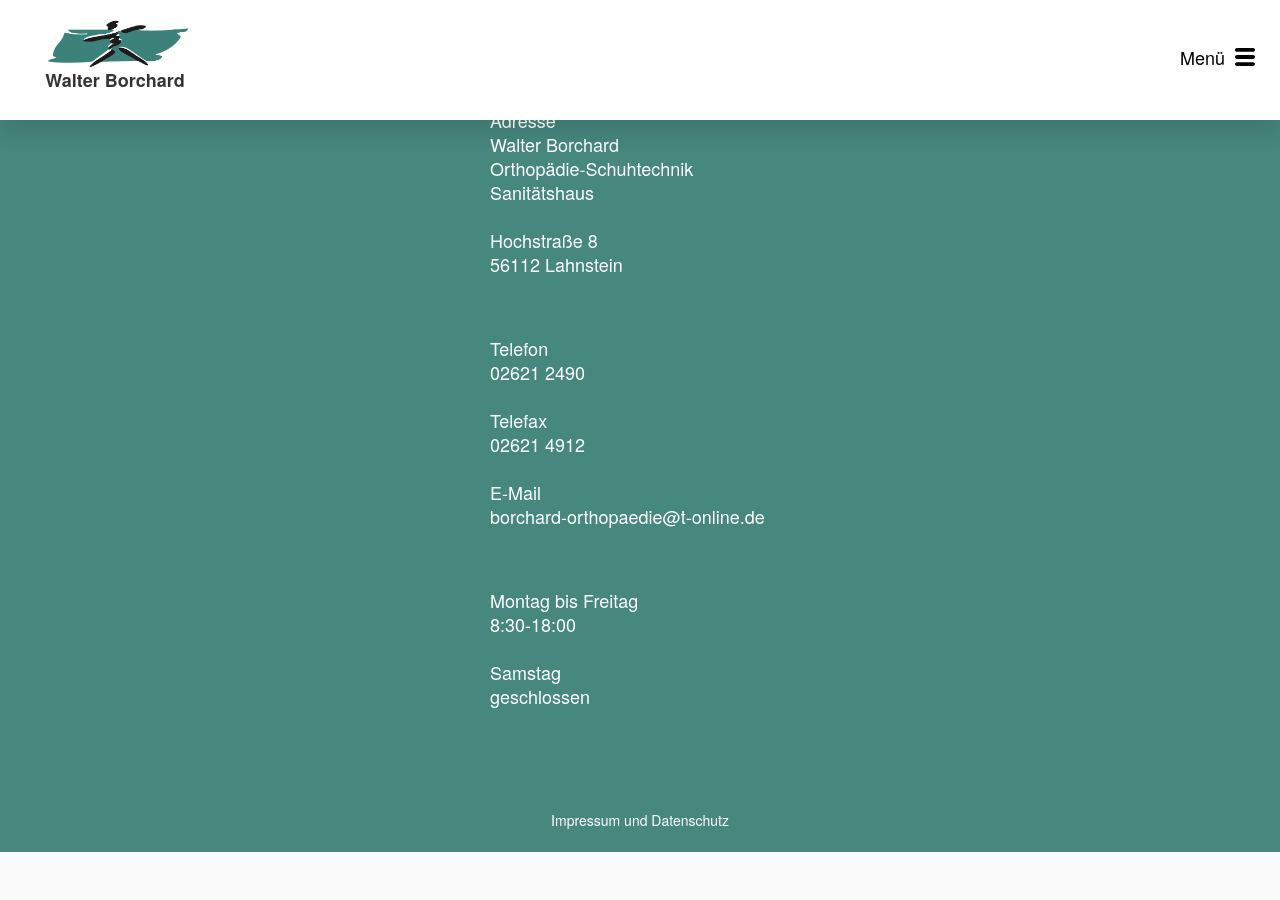
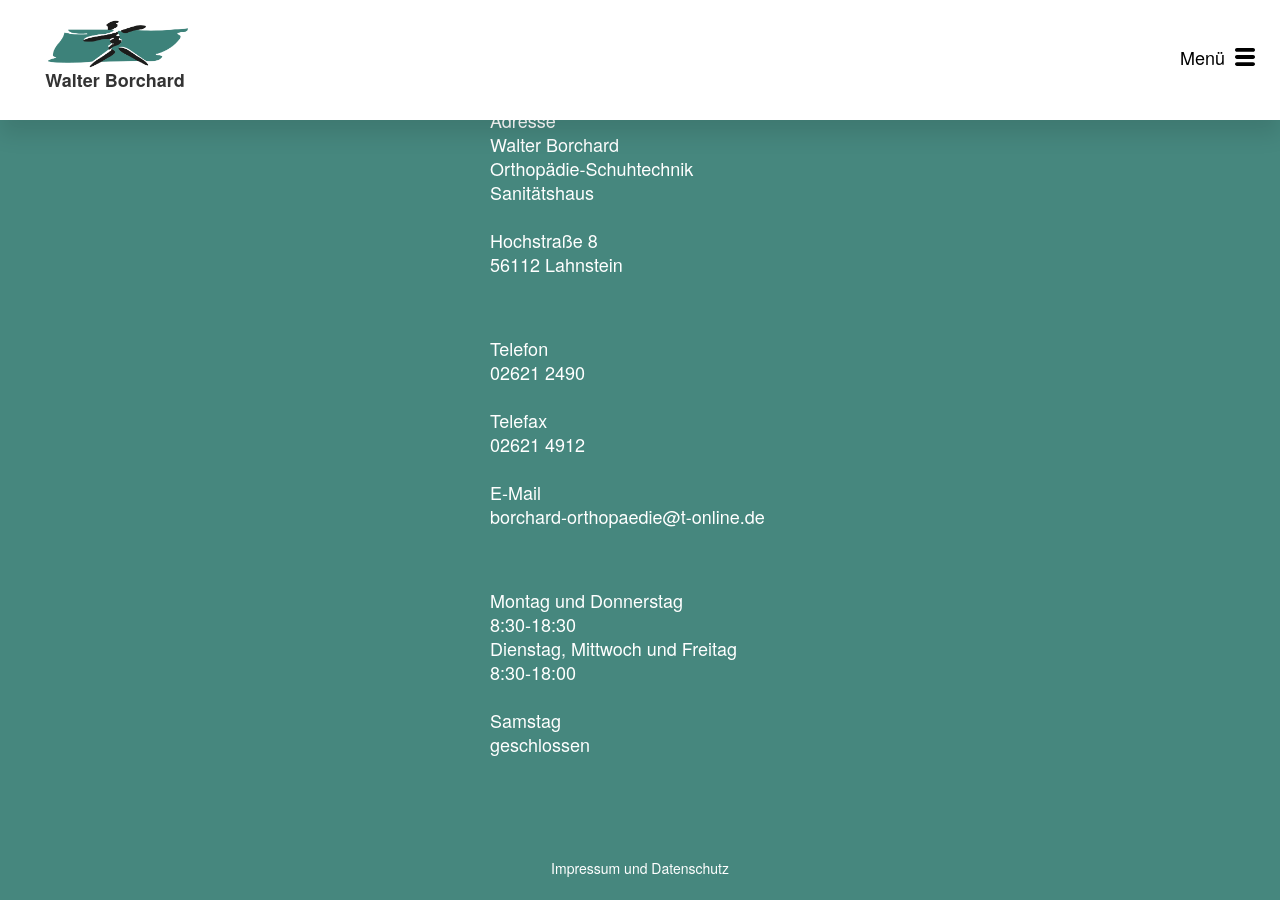
Before and after one commit to JohannesBorchard/Borchard-Orthopaedie, a Jekyll site: the page built from pages/index.html, in a window 1280 px wide and 900 px high, scrolled down 2600 px. Built offline with Jekyll 4.4.1, drawn with Linux system fonts in a browser that asks for light colours; nearby versions of some CDN libraries; comment, search, counter and statistics services are not loaded; before the commit the page ends 3452 px from its top, so only the background shows below that.

Commit message:
Update footer.html

```diff
--- a/_includes/html/footer.html
+++ b/_includes/html/footer.html
@@ -30,7 +30,11 @@
         </div>
         <div class="open footer-section">
             <div>
-                <strong>Montag bis Freitag</strong>
+                <strong>Montag und Donnerstag</strong>
+                <br>8:30-18:30
+            </div>
+            <div>
+                <strong>Dienstag, Mittwoch und Freitag</strong>
                 <br>8:30-18:00
             </div>
             <div>
```
